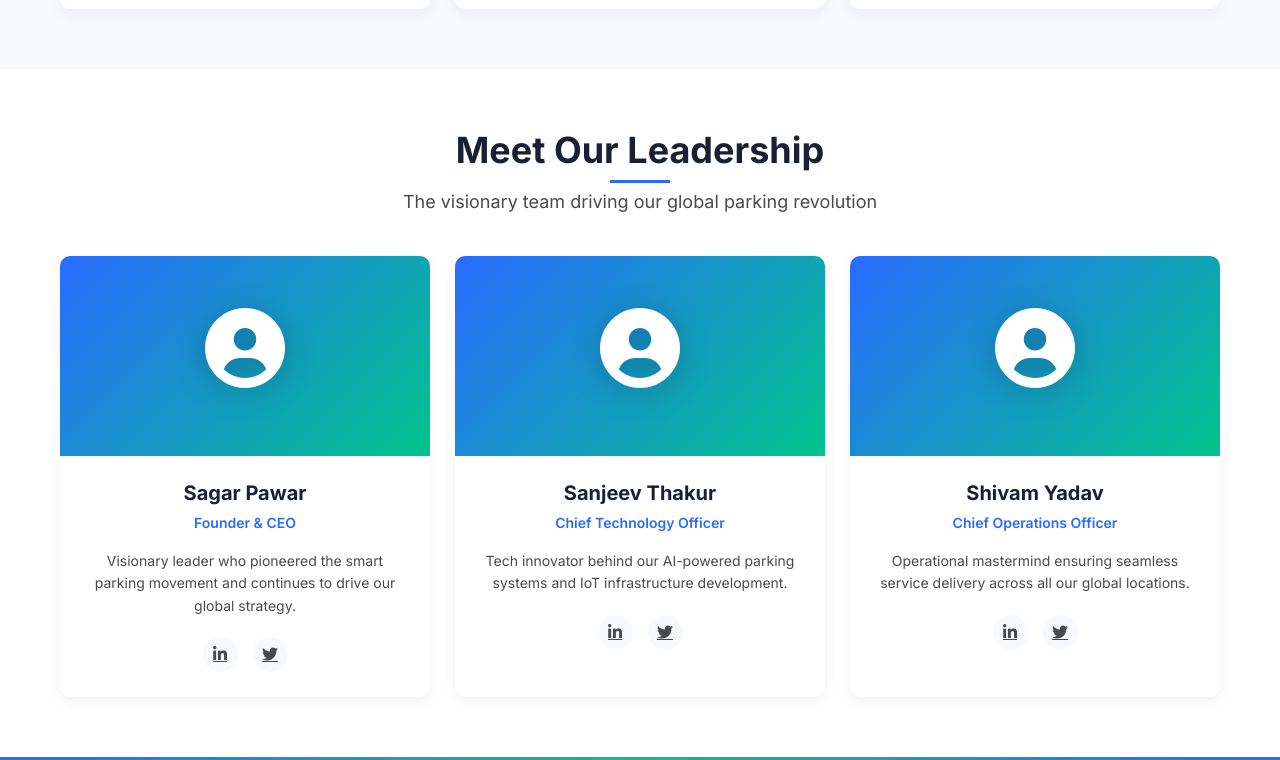
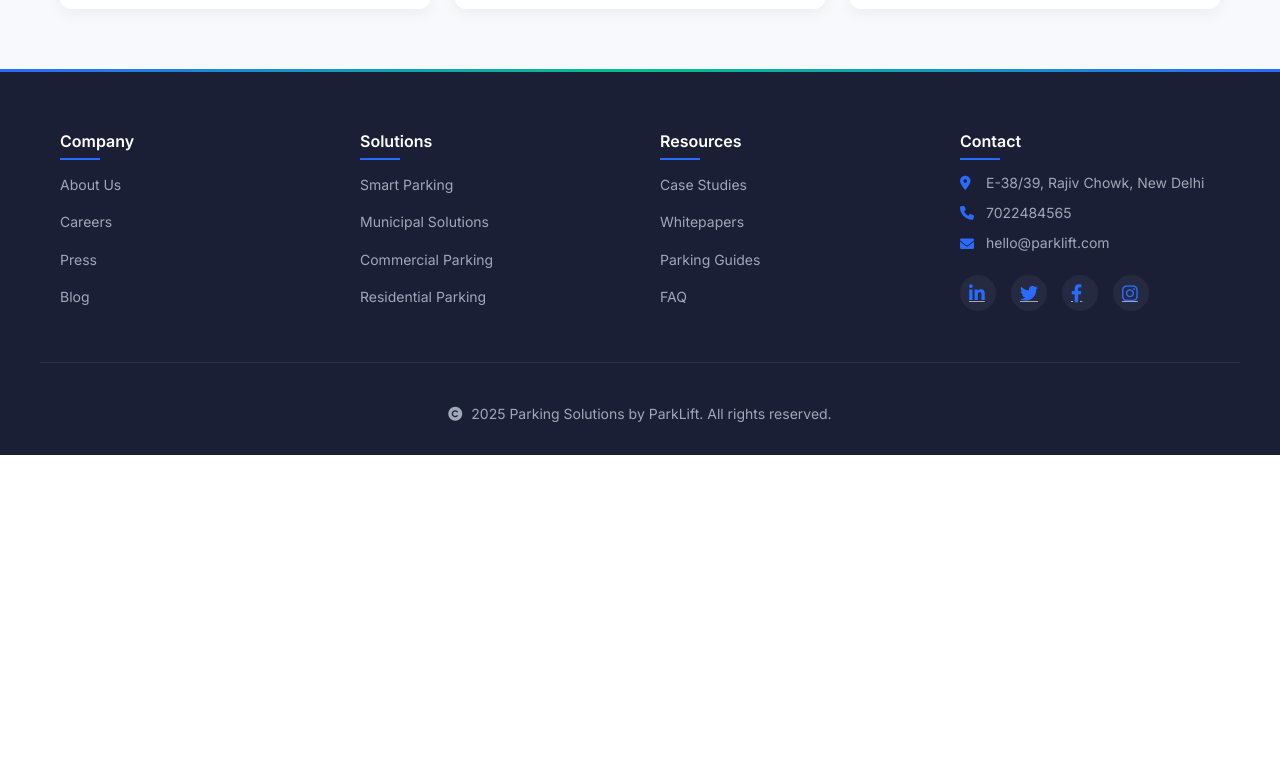
Before and after one commit to Sanya6004/Parklift-web, a website: page about.html in a window 1280 px wide. Shown: the part 1970-2730 px from the top of the page. After the commit the page ends 2425 px from the top, so only its background shows below. Drawn offline with nearby package versions, Linux system fonts and the light colour scheme.

Commit message:
about.html

```diff
--- a/about.html
+++ b/about.html
@@ -311,61 +311,6 @@
             margin-bottom: 10px;
         }
 
-        /* Team Grid */
-        .team-grid {
-            display: grid;
-            grid-template-columns: repeat(3, 1fr);
-            gap: 25px;
-        }
-
-        .team-card {
-            background: white;
-            border-radius: 10px;
-            overflow: hidden;
-            box-shadow: 0 5px 15px rgba(0,0,0,0.05);
-            text-align: center;
-        }
-
-        .team-image {
-            height: 200px;
-            background: linear-gradient(135deg, var(--primary-color), var(--secondary-color));
-            display: flex;
-            align-items: center;
-            justify-content: center;
-            color: white;
-            font-size: 80px;
-        }
-
-        .team-info {
-            padding: 25px;
-        }
-
-        .team-info h3 {
-            font-size: 20px;
-            margin-bottom: 5px;
-        }
-
-        .team-info .position {
-            color: var(--primary-color);
-            font-weight: 600;
-            margin-bottom: 15px;
-        }
-
-        .team-social {
-            display: flex;
-            gap: 15px;
-            justify-content: center;
-        }
-
-        .team-social a {
-            color: var(--text-color);
-            transition: color 0.3s;
-        }
-
-        .team-social a:hover {
-            color: var(--primary-color);
-        }
-
         /* Footer */
         .footer {
             background: var(--dark-color);
@@ -580,65 +525,6 @@
             </div>
         </section>
 
-        <!-- Leadership Section -->
-        <section class="leadership-section">
-            <div class="container">
-                <h2 class="section-title">Meet Our Leadership</h2>
-                <p class="section-subtitle">The visionary team driving our global parking revolution</p>
-
-                <div class="team-grid">
-                    <!-- Sagar Pawar -->
-                    <div class="team-card">
-                        <div class="team-image">
-                            <i class="fas fa-user-circle"></i>
-                        </div>
-                        <div class="team-info">
-                            <h3>Sagar Pawar</h3>
-                            <p class="position">Founder & CEO</p>
-                            <p class="bio">Visionary leader who pioneered the smart parking movement and continues to drive our global strategy.</p>
-                            <div class="team-social">
-                                <a href="#"><i class="fab fa-linkedin-in"></i></a>
-                                <a href="#"><i class="fab fa-twitter"></i></a>
-                            </div>
-                        </div>
-                    </div>
-
-                    <!-- Sanjeev Thakur -->
-                    <div class="team-card">
-                        <div class="team-image">
-                            <i class="fas fa-user-circle"></i>
-                        </div>
-                        <div class="team-info">
-                            <h3>Sanjeev Thakur</h3>
-                            <p class="position">Chief Technology Officer</p>
-                            <p class="bio">Tech innovator behind our AI-powered parking systems and IoT infrastructure development.</p>
-                            <div class="team-social">
-                                <a href="#"><i class="fab fa-linkedin-in"></i></a>
-                                <a href="#"><i class="fab fa-twitter"></i></a>
-                            </div>
-                        </div>
-                    </div>
-
-                    <!-- Shivam Yadav -->
-                    <div class="team-card">
-                        <div class="team-image">
-                            <i class="fas fa-user-circle"></i>
-                        </div>
-                        <div class="team-info">
-                            <h3>Shivam Yadav</h3>
-                            <p class="position">Chief Operations Officer</p>
-                            <p class="bio">Operational mastermind ensuring seamless service delivery across all our global locations.</p>
-                            <div class="team-social">
-                                <a href="#"><i class="fab fa-linkedin-in"></i></a>
-                                <a href="#"><i class="fab fa-twitter"></i></a>
-                            </div>
-                        </div>
-                    </div>
-                </div>
-            </div>
-        </section>
-    </div>
-
     <!-- Footer - EXACTLY SAME AS HOMEPAGE -->
     <footer class="footer">
         <div class="footer-content">
```
